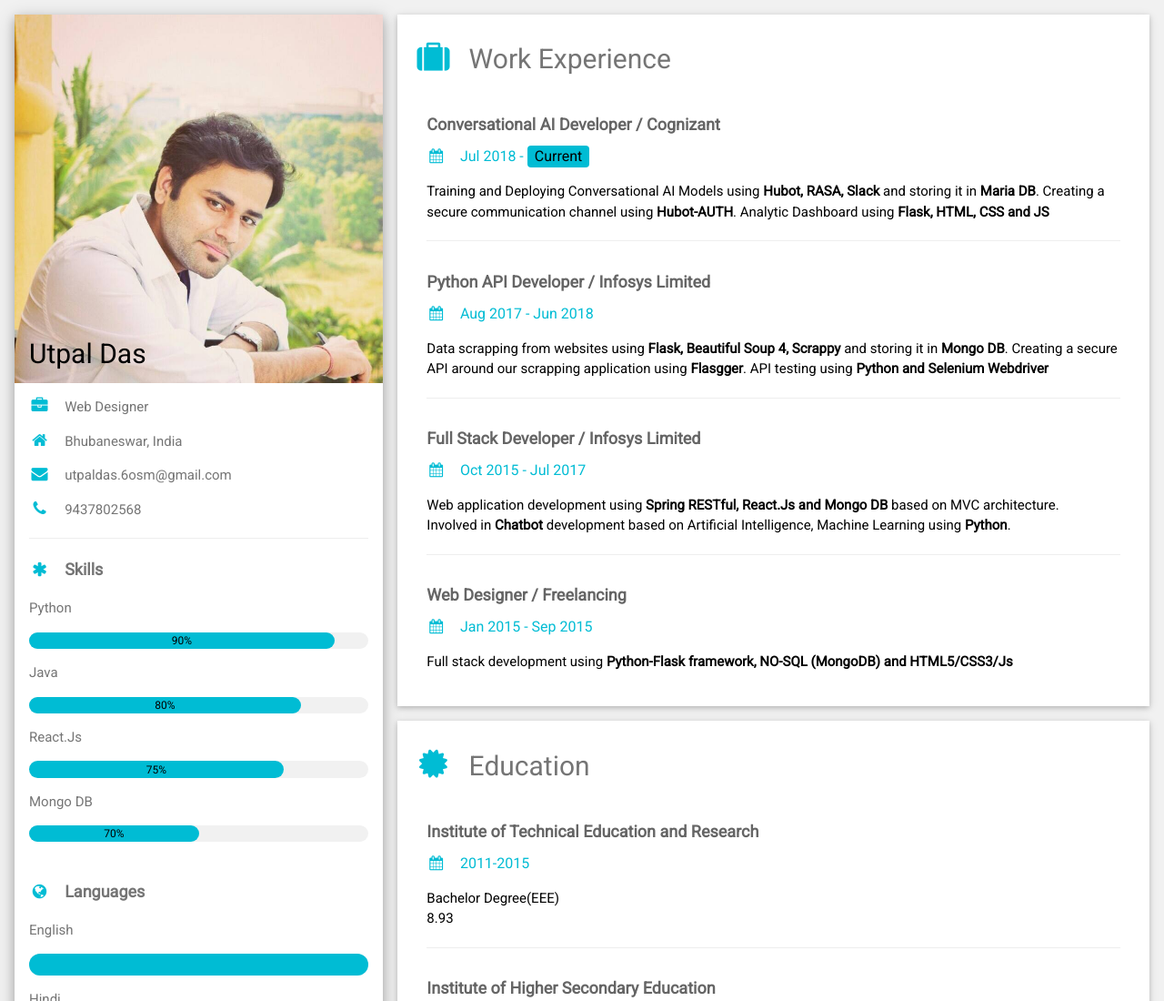
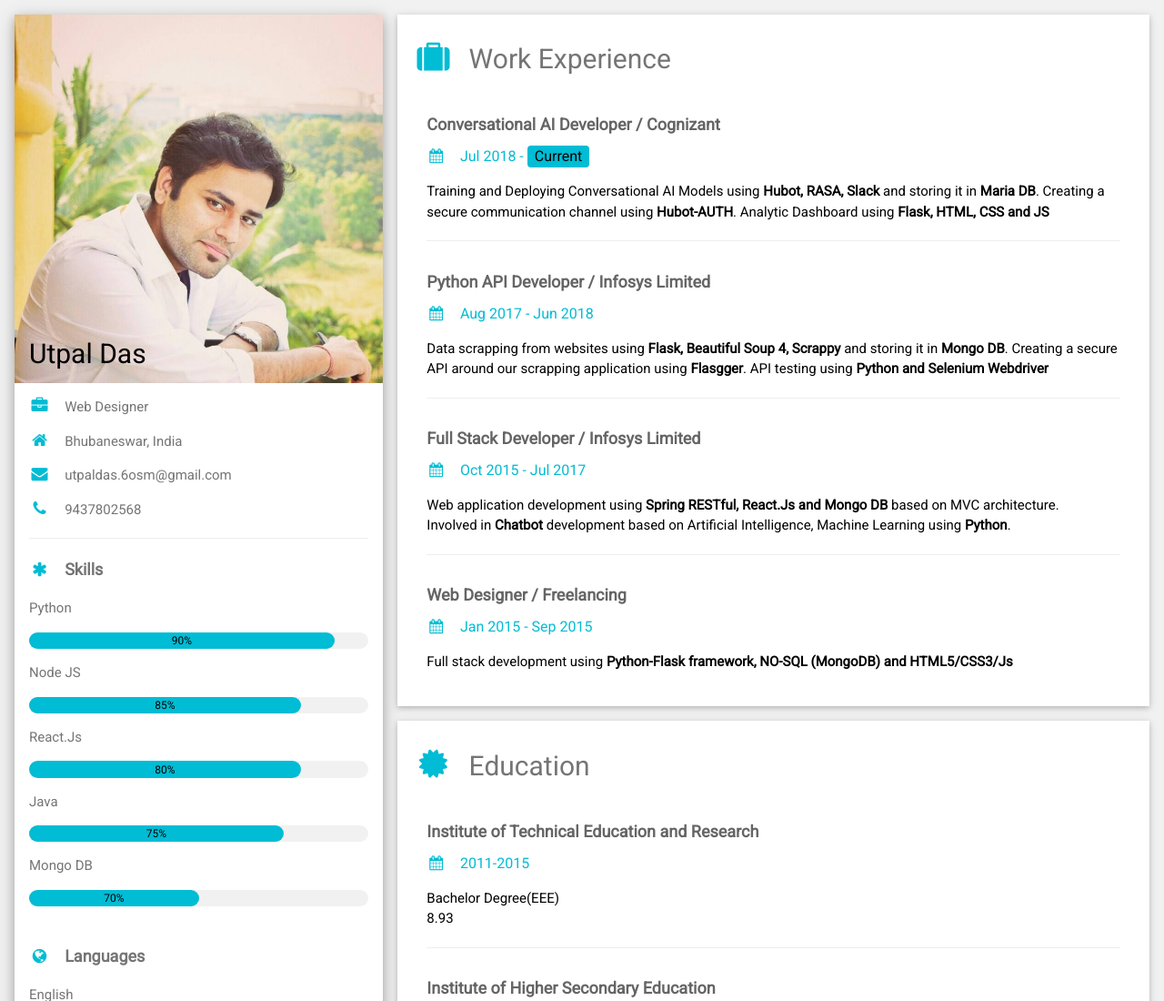
Before and after one commit to UtpalDas6/Visual-CV, a plain HTML site: page index.html in a window 1280 px wide. Shown: the top 1100 px of the page at 91% size. Drawn offline with nearby package versions, Linux system fonts and the light colour scheme.

Commit message:
Added Node

```diff
--- a/index.html
+++ b/index.html
@@ -39,13 +39,19 @@ html,body,h1,h2,h3,h4,h5,h6 {font-family: "Roboto", sans-serif}
           <div class="w3-light-grey w3-round-xlarge w3-small">
             <div class="w3-container w3-center w3-round-xlarge w3-cyan" style="width:90%">90%</div>
           </div>
-          <p>Java</p>
+          <p>Node JS</p>
+          <div class="w3-light-grey w3-round-xlarge w3-small">
+            <div class="w3-container w3-center w3-round-xlarge w3-cyan" style="width:80%">
+              <div class="w3-center w3-text-black">85%</div>
+            </div>
+          </div>
+          <p>React.Js</p>
           <div class="w3-light-grey w3-round-xlarge w3-small">
             <div class="w3-container w3-center w3-round-xlarge w3-cyan" style="width:80%">
               <div class="w3-center w3-text-black">80%</div>
             </div>
           </div>
-          <p>React.Js</p>
+          <p>Java</p>
           <div class="w3-light-grey w3-round-xlarge w3-small">
             <div class="w3-container w3-center w3-round-xlarge w3-cyan" style="width:75%">75%</div>
           </div>
```
